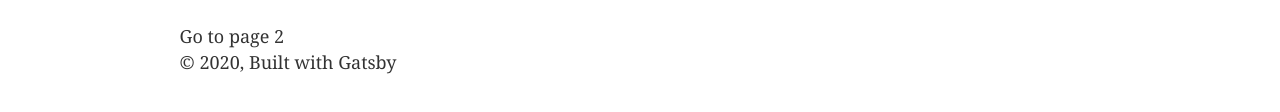
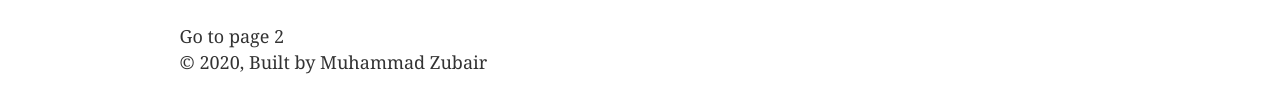
Before and after one commit to MuhammadZubairUsman/gatsby_project, a Gatsby site: page / in a window 1280 px wide. Shown: the part 324-436 px from the top of the page. Built offline with nearby package versions, Linux system fonts and the light colour scheme; Gatsby itself is replaced by a stand-in of ours.

Commit message:
Errors removed

```diff
--- a/src/components/layout.js
+++ b/src/components/layout.js
@@ -37,9 +37,9 @@
       >
         <main>{children}</main>
         <footer>
-          © {new Date().getFullYear()}, Built with
+          © {new Date().getFullYear()}, Built by
           {` `}
-          <a href="https://www.gatsbyjs.org">Gatsby</a>
+          <a>Muhammad Zubair</a>
         </footer>
       </div>
     </>
```
